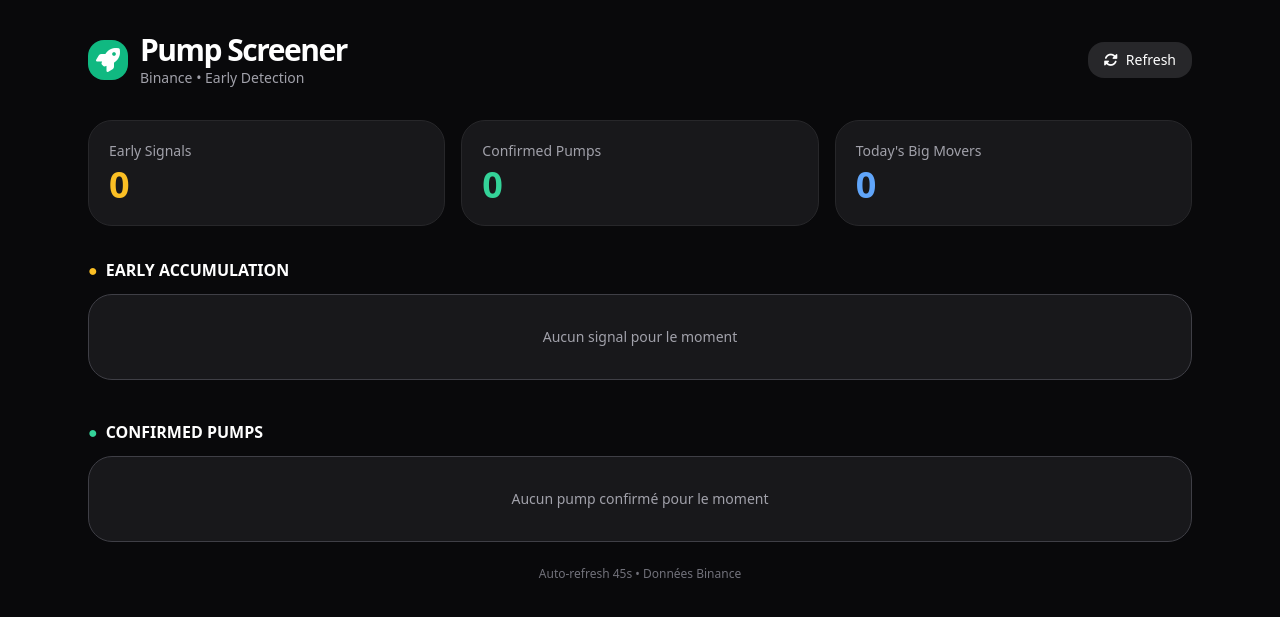
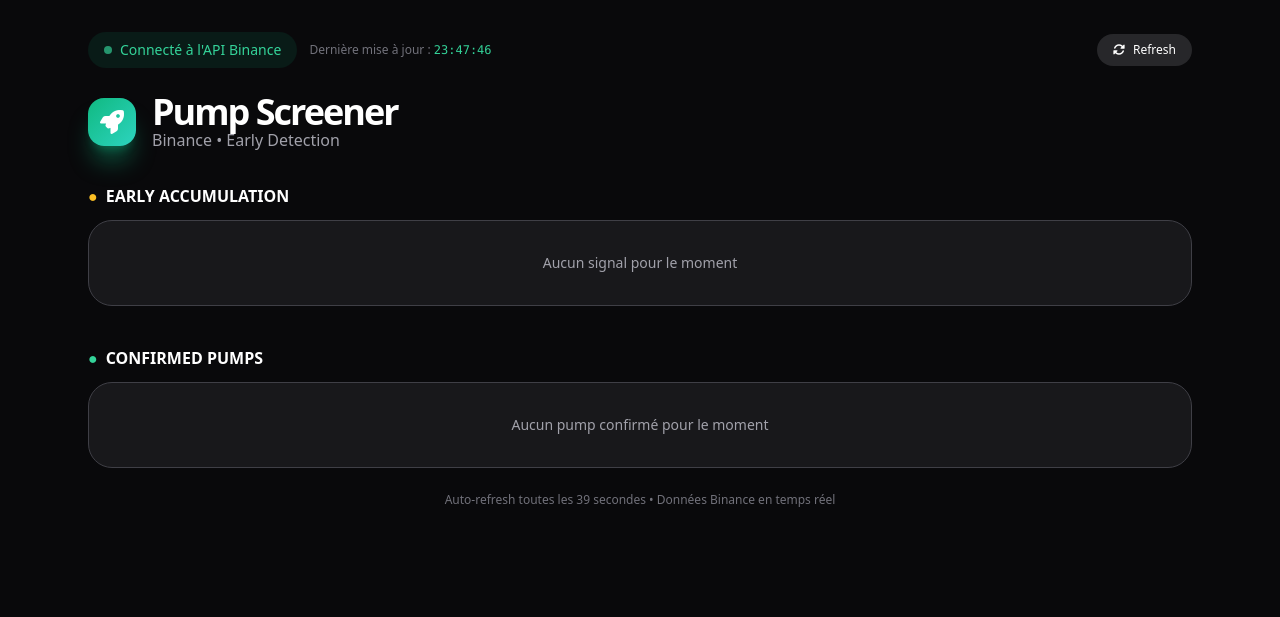
Before and after one commit to farahei-create/crypto-pump-screener, a Flask app: page / in a window 1280 px wide. Shown: the top 617 px of the page. Run offline with Flask 3, Linux system fonts and the light colour scheme; data that the repository does not hold is empty; some libraries are stand-ins or nearby versions.

Commit message:
Add clear Binance connection status + countdown with seconds + make Today's Big Movers prominent

```diff
--- a/templates/index.html
+++ b/templates/index.html
@@ -3,42 +3,37 @@
 <head>
     <meta charset="UTF-8">
     <meta name="viewport" content="width=device-width, initial-scale=1.0">
-    <title>🚀 Pump Screener</title>
+    <title>🚀 Pump Screener - Connecté à Binance</title>
     <script src="https://cdn.tailwindcss.com"></script>
     <link rel="stylesheet" href="https://cdnjs.cloudflare.com/ajax/libs/font-awesome/6.5.1/css/all.min.css">
 </head>
 <body class="bg-zinc-950 text-white">
     <div class="max-w-6xl mx-auto px-6 py-8">
-        <!-- Header -->
-        <div class="flex items-center justify-between mb-8">
+        <!-- Connection Status -->
+        <div class="flex items-center justify-between mb-6">
             <div class="flex items-center gap-x-3">
-                <div class="w-10 h-10 bg-emerald-500 rounded-2xl flex items-center justify-center">
-                    <i class="fas fa-rocket text-white text-2xl"></i>
+                <div class="flex items-center gap-x-2 px-4 py-2 bg-emerald-500/10 text-emerald-400 rounded-3xl text-sm">
+                    <div class="w-2 h-2 bg-emerald-400 rounded-full animate-pulse"></div>
+                    <span class="font-medium">Connecté à l'API Binance</span>
                 </div>
-                <div>
-                    <h1 class="text-3xl font-bold tracking-tighter">Pump Screener</h1>
-                    <p class="text-zinc-400 text-sm">Binance • Early Detection</p>
+                <div class="text-xs text-zinc-500">
+                    Dernière mise à jour : <span class="font-mono text-emerald-400">{{ data.last_update }}</span>
                 </div>
             </div>
-            <button onclick="refreshData()" class="px-4 py-2 bg-zinc-800 hover:bg-zinc-700 rounded-2xl text-sm flex items-center gap-x-2 transition-colors">
+            <button onclick="refreshData()" class="text-xs px-4 py-2 bg-zinc-800 hover:bg-zinc-700 rounded-2xl flex items-center gap-x-2 transition-colors">
                 <i class="fas fa-sync-alt"></i>
                 <span>Refresh</span>
             </button>
         </div>
 
-        <!-- Stats -->
-        <div class="grid grid-cols-3 gap-4 mb-8">
-            <div class="bg-zinc-900 border border-zinc-800 rounded-3xl p-5">
-                <div class="text-zinc-400 text-sm mb-1">Early Signals</div>
-                <div class="text-4xl font-semibold text-amber-400">{{ data.early|length }}</div>
+        <!-- Header -->
+        <div class="flex items-center gap-x-4 mb-8">
+            <div class="w-12 h-12 bg-gradient-to-br from-emerald-500 to-teal-400 rounded-2xl flex items-center justify-center shadow-xl shadow-emerald-500/40">
+                <i class="fas fa-rocket text-white text-2xl"></i>
             </div>
-            <div class="bg-zinc-900 border border-zinc-800 rounded-3xl p-5">
-                <div class="text-zinc-400 text-sm mb-1">Confirmed Pumps</div>
-                <div class="text-4xl font-semibold text-emerald-400">{{ data.confirmed|length }}</div>
-            </div>
-            <div class="bg-zinc-900 border border-zinc-800 rounded-3xl p-5">
-                <div class="text-zinc-400 text-sm mb-1">Today's Big Movers</div>
-                <div class="text-4xl font-semibold text-blue-400">{{ data.today_big|length }}</div>
+            <div>
+                <h1 class="text-4xl font-bold tracking-[-2px]">Pump Screener</h1>
+                <p class="text-zinc-400 -mt-1">Binance • Early Detection</p>
             </div>
         </div>
 
@@ -48,6 +43,7 @@
             <div class="flex items-center gap-x-2 mb-3">
                 <span class="text-blue-400">●</span>
                 <span class="font-semibold">TODAY'S BIG MOVERS (24h)</span>
+                <span class="text-xs text-zinc-500">({{ data.today_big|length }} paires)</span>
             </div>
             <div class="bg-zinc-900 border border-zinc-800 rounded-3xl overflow-hidden">
                 <table class="w-full">
@@ -120,7 +116,7 @@
             </div>
         </div>
 
-        <!-- Confirmed Pumps (with Analyser button) -->
+        <!-- Confirmed Pumps -->
         <div id="confirmed-section">
             <div class="flex items-center gap-x-2 mb-3">
                 <span class="text-emerald-400">●</span>
@@ -135,7 +131,7 @@
                             <th class="px-6 py-4 font-normal text-right">Hausse</th>
                             <th class="px-6 py-4 font-normal text-right">Volume</th>
                             <th class="px-6 py-4 font-normal text-right">Prix</th>
-                            <th class="px-6 py-4 font-normal w-20"></th>
+                            <th class="px-6 py-4 font-normal w-16"></th>
                         </tr>
                     </thead>
                     <tbody class="text-sm divide-y divide-zinc-800">
@@ -147,12 +143,8 @@
                             </td>
                             <td class="px-6 py-4 text-right font-mono text-zinc-300">${{ "{:,}".format(pump.volume|int) }}</td>
                             <td class="px-6 py-4 text-right font-mono text-zinc-300">{{ pump.price }}</td>
-                            <td class="px-6 py-4 flex items-center gap-x-2">
+                            <td class="px-6 py-4">
                                 <a href="https://www.binance.com/en/trade/{{ pump.symbol }}?layout=pro" target="_blank" class="text-xs px-3 py-1.5 bg-white text-black rounded-2xl">Trade</a>
-                                <button onclick="showAnalyserModal('{{ pump.symbol }}', {{ pump.change_1h }}, {{ pump.volume }}, {{ pump.price }})"
-                                        class="text-xs px-3 py-1.5 bg-emerald-500 hover:bg-emerald-600 text-white rounded-2xl transition-colors">
-                                    Analyser
-                                </button>
                             </td>
                         </tr>
                         {% endfor %}
@@ -165,86 +157,32 @@
         </div>
 
         <div class="mt-6 text-center text-xs text-zinc-500">
-            Auto-refresh 45s • Données Binance
-        </div>
-    </div>
-
-    <!-- Analyser Modal -->
-    <div id="analyser-modal" onclick="if (event.target.id === 'analyser-modal') hideAnalyserModal()" class="hidden fixed inset-0 bg-black/70 flex items-center justify-center z-50">
-        <div onclick="event.stopImmediatePropagation()" class="bg-zinc-900 border border-zinc-700 rounded-3xl w-full max-w-lg mx-4 overflow-hidden">
-            <!-- Modal Header -->
-            <div class="px-6 py-4 border-b border-zinc-700 flex items-center justify-between">
-                <div>
-                    <span class="font-mono text-lg font-semibold" id="modal-symbol"></span>
-                    <span class="ml-2 text-emerald-400" id="modal-change"></span>
-                </div>
-                <button onclick="hideAnalyserModal()" class="text-zinc-400 hover:text-white">
-                    <i class="fas fa-times text-xl"></i>
-                </button>
-            </div>
-
-            <!-- Modal Body -->
-            <div class="p-6 space-y-5">
-                <div class="grid grid-cols-2 gap-4">
-                    <div class="bg-zinc-800 rounded-2xl p-4">
-                        <div class="text-xs text-zinc-400 mb-1">Volume 24h</div>
-                        <div class="text-xl font-semibold" id="modal-volume"></div>
-                    </div>
-                    <div class="bg-zinc-800 rounded-2xl p-4">
-                        <div class="text-xs text-zinc-400 mb-1">Prix actuel</div>
-                        <div class="text-xl font-semibold" id="modal-price"></div>
-                    </div>
-                </div>
-
-                <div>
-                    <div class="text-sm font-medium mb-2">Notes personnelles</div>
-                    <textarea id="modal-notes" rows="4" class="w-full bg-zinc-800 border border-zinc-700 rounded-2xl p-3 text-sm resize-none focus:outline-none focus:border-emerald-500" placeholder="Ex: Pump après tweet de CZ + volume x12..."></textarea>
-                </div>
-            </div>
-
-            <!-- Modal Footer -->
-            <div class="px-6 py-4 border-t border-zinc-700 flex justify-end gap-x-3">
-                <button onclick="hideAnalyserModal()" class="px-5 py-2 text-sm hover:bg-zinc-800 rounded-2xl transition-colors">Fermer</button>
-                <button onclick="saveNotes()" class="px-5 py-2 bg-emerald-500 hover:bg-emerald-600 text-sm rounded-2xl transition-colors">Sauvegarder les notes</button>
-            </div>
+            Auto-refresh toutes les <span id="countdown">45</span> secondes • Données Binance en temps réel
         </div>
     </div>
 
     <script>
-        let currentSymbol = '';
-
-        function showAnalyserModal(symbol, change, volume, price) {
-            currentSymbol = symbol;
-            document.getElementById('modal-symbol').textContent = symbol;
-            document.getElementById('modal-change').textContent = '+' + change + '%';
-            document.getElementById('modal-volume').textContent = '$' + volume.toLocaleString();
-            document.getElementById('modal-price').textContent = price;
-
-            // Load saved notes if any
-            const savedNotes = localStorage.getItem('notes_' + symbol) || '';
-            document.getElementById('modal-notes').value = savedNotes;
-
-            document.getElementById('analyser-modal').classList.remove('hidden');
-            document.getElementById('analyser-modal').classList.add('flex');
-        }
-
-        function hideAnalyserModal() {
-            document.getElementById('analyser-modal').classList.remove('flex');
-            document.getElementById('analyser-modal').classList.add('hidden');
-        }
-
-        function saveNotes() {
-            const notes = document.getElementById('modal-notes').value;
-            localStorage.setItem('notes_' + currentSymbol, notes);
-            alert('Notes sauvegardées pour ' + currentSymbol);
-            hideAnalyserModal();
-        }
-
         function refreshData() {
             window.location.reload();
         }
 
-        setTimeout(() => window.location.reload(), 45000);
+        let countdown = 45;
+        const countdownEl = document.getElementById('countdown');
+
+        function startCountdown() {
+            const interval = setInterval(() => {
+                countdown--;
+                if (countdownEl) countdownEl.textContent = countdown;
+                if (countdown <= 0) {
+                    clearInterval(interval);
+                    window.location.reload();
+                }
+            }, 1000);
+        }
+
+        window.onload = function() {
+            startCountdown();
+        };
     </script>
 </body>
 </html>
```
